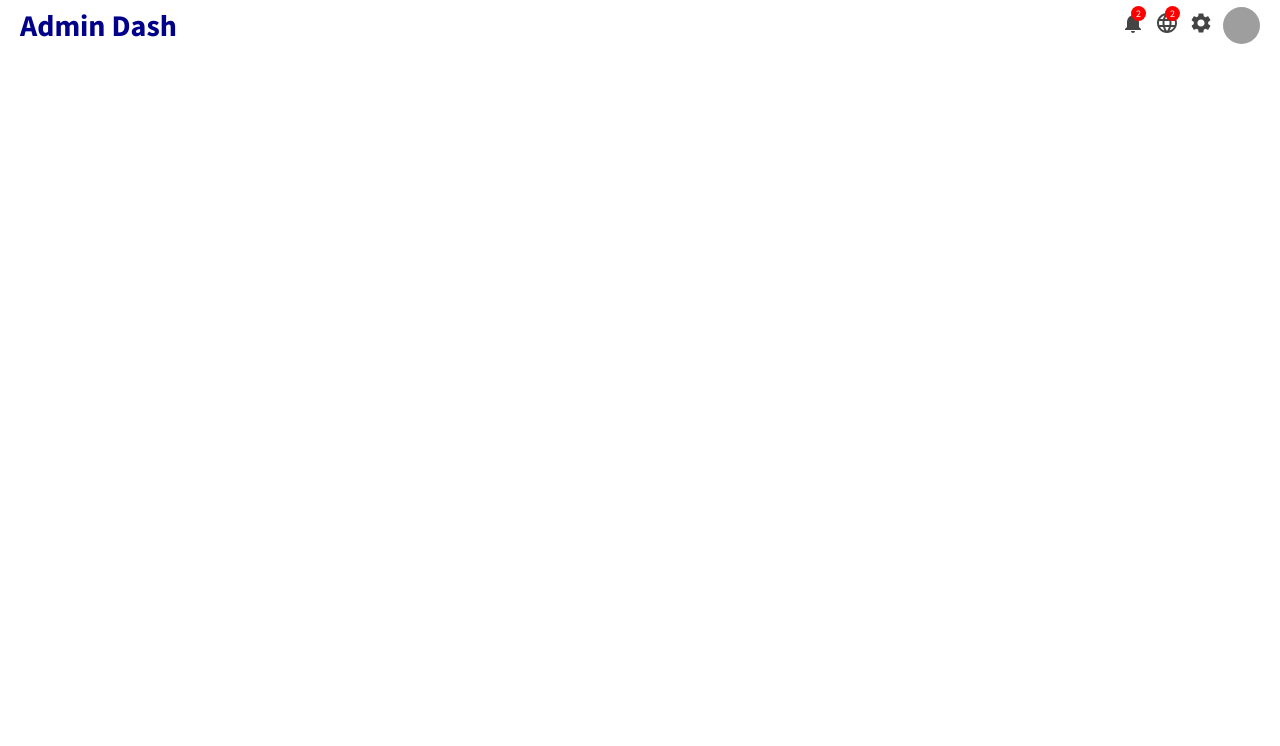
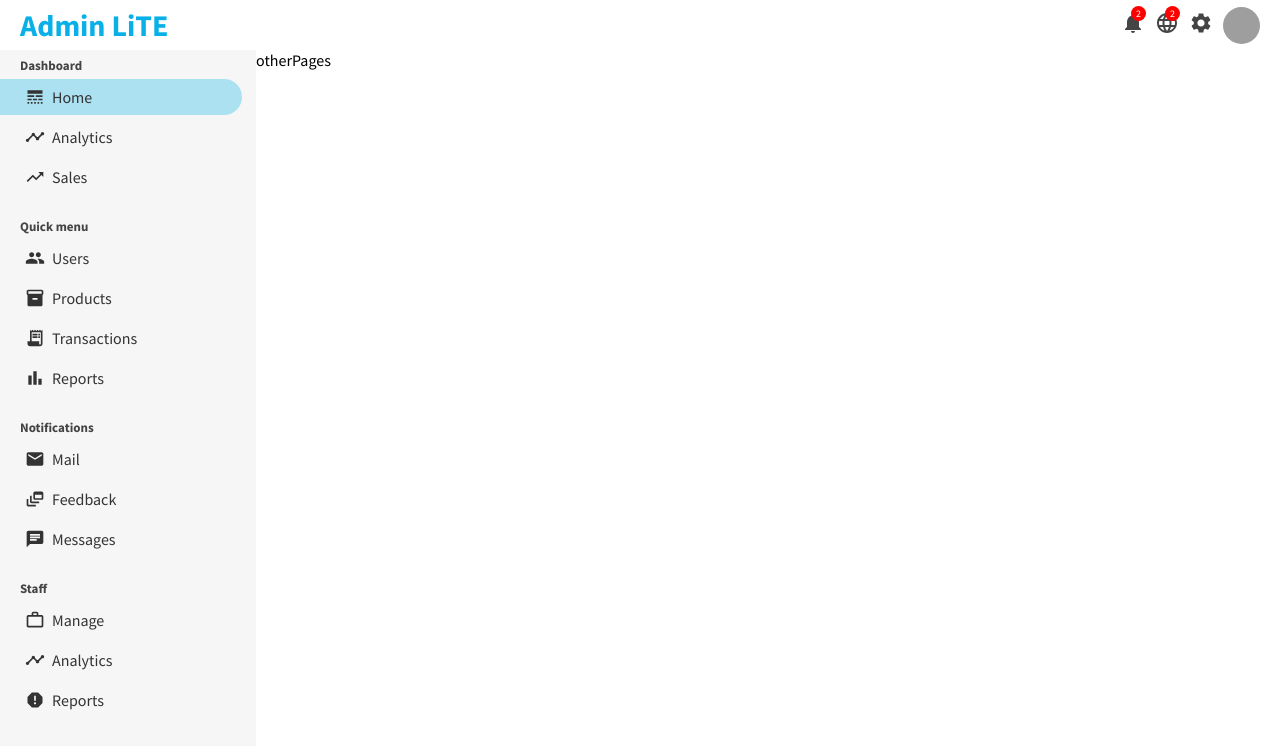
Before and after one commit to joesoftmwai/react-admin-dashboard, a React (Create React App) app: page / in a window 1280 px wide. Shown: the top 746 px of the page. Built offline with nearby package versions, Linux system fonts and the light colour scheme; grey boxes are pictures that could not be loaded.

Commit message:
created a react sticky left side-menu

```diff
--- a/src/App.css
+++ b/src/App.css
@@ -0,0 +1,7 @@
+.container {
+    display: flex;
+}
+
+.main-content {
+    display: flex;
+}
--- a/src/App.js
+++ b/src/App.js
@@ -1,11 +1,19 @@
 import './App.css';
+import Sidebar from './components/sidebar/Sidebar';
 import Topbar from './components/topbar/Topbar';
 
 function App() {
   return (
     <div className="App">
       <Topbar/>
+      <div className='container'>
+        <Sidebar/>
 
+        <div className='main-content'>
+        otherPages
+        </div>
+
+      </div>
     </div>
   );
 }
--- /dev/null
+++ b/src/components/sidebar/Sidebar.css
@@ -0,0 +1,44 @@
+.sidebar {
+    flex: 1;
+    height: calc(100vh - 50px);
+    background-color: #f6f6f6;
+    position: sticky;
+    top: 50px;
+}
+
+.sidebar-wrapper {
+    padding: 7px 0;
+    color: #333;
+    /* margin-bottom: 1px; */
+}
+
+.sidebar-title {
+    font-size: 13px;
+    color: #444;
+    padding: 0 20px;
+}
+
+.side-bar-icon {
+    margin-right: 7px;
+    font-size: 20px !important;
+}
+
+.sidebar-list {
+    list-style: none;
+    padding: 5px 0;
+}
+
+.sidebar-list-item {
+    padding: 8px 25px;
+    cursor: pointer;
+    display: flex;
+    align-items: flex-start;
+    margin-bottom: 4px;
+}
+
+.sidebar-list-item.active, .sidebar-list-item:hover {
+    background-color: #09b0e84f;
+    border-top-right-radius: 50px;
+    border-bottom-right-radius: 50px;
+    width: 75%;
+}
--- /dev/null
+++ b/src/components/sidebar/Sidebar.jsx
@@ -0,0 +1,85 @@
+import React from 'react';
+import './Sidebar.css';
+
+import { LineStyle, Timeline, TrendingUp, Notifications, Group, Inventory2, ReceiptLong, BarChart, Mail, DynamicFeed, Chat, WorkOutline, Report } from '@mui/icons-material';
+const Sidebar = () => {
+  return (
+    <div className='sidebar'>
+        <div className="sidebar-wrapper">
+            <h3 className="sidebar-title">
+                Dashboard
+            </h3>
+            <ul className='sidebar-list'>
+                <li className="sidebar-list-item active">
+                    <LineStyle className='side-bar-icon' /> Home
+                </li>
+                <li className="sidebar-list-item">
+                    <Timeline className='side-bar-icon' /> Analytics
+                </li>
+                <li className="sidebar-list-item">
+                    <TrendingUp className='side-bar-icon' /> Sales
+                </li>
+            </ul>
+        </div>
+
+        <div className="sidebar-wrapper">
+            <h3 className="sidebar-title">
+                Quick menu
+            </h3>
+            <ul className='sidebar-list'>
+                <li className="sidebar-list-item">
+                    <Group className='side-bar-icon' /> Users
+                </li>
+                <li className="sidebar-list-item">
+                    <Inventory2 className='side-bar-icon' /> Products
+                </li>
+                <li className="sidebar-list-item">
+                    <ReceiptLong className='side-bar-icon' /> Transactions
+                </li>
+                <li className="sidebar-list-item">
+                    <BarChart className='side-bar-icon' /> Reports
+                </li>
+            </ul>
+        </div>
+
+        <div className="sidebar-wrapper">
+            <h3 className="sidebar-title">
+                Notifications
+            </h3>
+            <ul className='sidebar-list'>
+                <li className="sidebar-list-item">
+                    <Mail className='side-bar-icon' /> Mail
+                </li>
+                <li className="sidebar-list-item">
+                    <DynamicFeed className='side-bar-icon' /> Feedback
+                </li>
+                <li className="sidebar-list-item">
+                    <Chat className='side-bar-icon' /> Messages
+                </li>
+            </ul>
+        </div>
+
+        <div className="sidebar-wrapper">
+            <h3 className="sidebar-title">
+                Staff
+            </h3>
+            <ul className='sidebar-list'>
+                <li className="sidebar-list-item">
+                    <WorkOutline className='side-bar-icon' /> Manage
+                </li>
+                <li className="sidebar-list-item">
+                    <Timeline className='side-bar-icon' /> Analytics
+                </li>
+                <li className="sidebar-list-item">
+                    <Report className='side-bar-icon' /> Reports
+                </li>
+            </ul>
+        </div>
+
+
+
+    </div>
+  )
+}
+
+export default Sidebar
--- a/src/components/topbar/Topbar.css
+++ b/src/components/topbar/Topbar.css
@@ -18,8 +18,9 @@
 .logo   {
     font-weight: bold;
     font-size: 30px;
-    color: darkblue;
+    color: #09b0e8;
     cursor: pointer;
+    text-transform: inherit;
 }
 
 .topRight {
--- a/src/components/topbar/Topbar.jsx
+++ b/src/components/topbar/Topbar.jsx
@@ -8,7 +8,7 @@ const Topbar = () => {
     <div className='topbar'>
       <div className="topbarWrapper">
         <div className="topLeft">
-          <span className="logo">Admin Dash</span>
+          <span className="logo">Admin LiTE</span>
         </div>
         <div className="topRight">
           <div className="topbarIconContainer">
--- a/src/index.css
+++ b/src/index.css
@@ -2,3 +2,11 @@
   font-family: 'Source Sans Pro', sans-serif;
   margin: 0;
 }
+.container {
+  display: flex;
+}
+
+.main-content {
+  flex: 4;
+  /* background-color: cyan; */
+}
```
